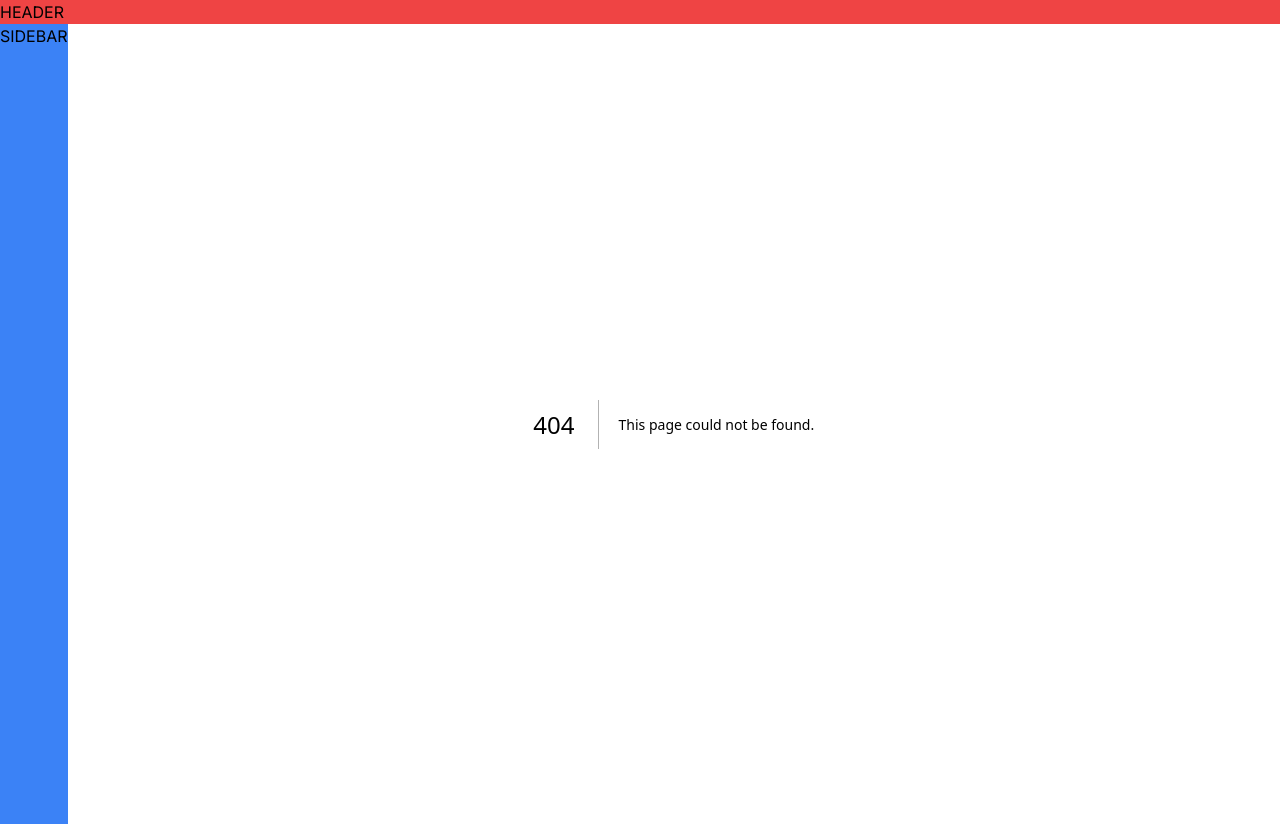
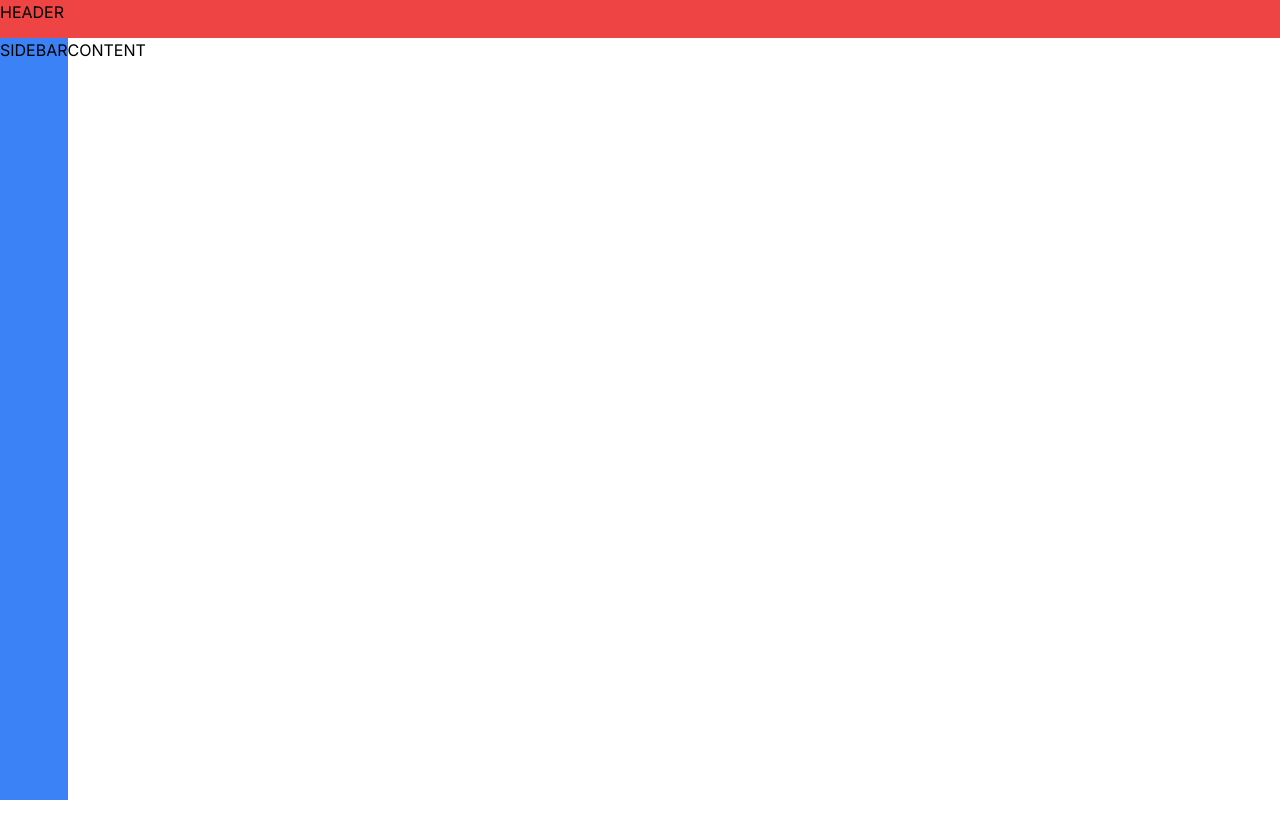
Before and after one commit to QbicSquid/y3s2-csse-constructo-web, a Next.js app: page /dashboard/orders in a window 1280 px wide. Before the commit this address had no page. After the commit the page ends 800 px from the top, so only its background shows below. Built offline with nearby package versions, Linux system fonts and the light colour scheme.

Commit message:
fix: change layout structure

```diff
--- /dev/null
+++ b/src/app/dashboard/layout.js
@@ -0,0 +1,14 @@
+import Header from "@/components/header";
+import Sidebar from "@/components/sidebar";
+
+export default function RootLayout({ children }) {
+  return (
+    <div className="flex flex-col h-screen">
+      <Header />
+      <div className="flex flex-row w-full h-full">
+        <Sidebar />
+        <div className="w-full h-full">{children}</div>
+      </div>
+    </div>
+  );
+}
--- a/src/app/layout.js
+++ b/src/app/layout.js
@@ -1,29 +1,17 @@
 import "./globals.css";
 import { Inter } from "next/font/google";
-import Header from '@/components/header'
-import Sidebar from '@/components/sidebar'
 
 const inter = Inter({ subsets: ["latin"] });
 
 export const metadata = {
-  title: "Create Next App",
-  description: "Generated by create next app",
+  title: "Contructo",
+  description: "Construction supplies",
 };
 
 export default function RootLayout({ children }) {
-  const headerHeight = "40px";
-
   return (
-    <html lang="n">
-      <body className={inter.className}>
-        <div className="flex flex-col h-screen">
-          <Header />
-          <div className="flex flex-row w-full h-full">
-            <Sidebar />
-            <div className="w-full h-full">{children}</div>
-          </div>
-        </div>
-      </body>
+    <html lang="en">
+      <body className={inter.className}>{children}</body>
     </html>
   );
 }
```
Also changed, not shown: src/app/dashboard/orders/page.js (renamed from src/app/orders/page.js).
